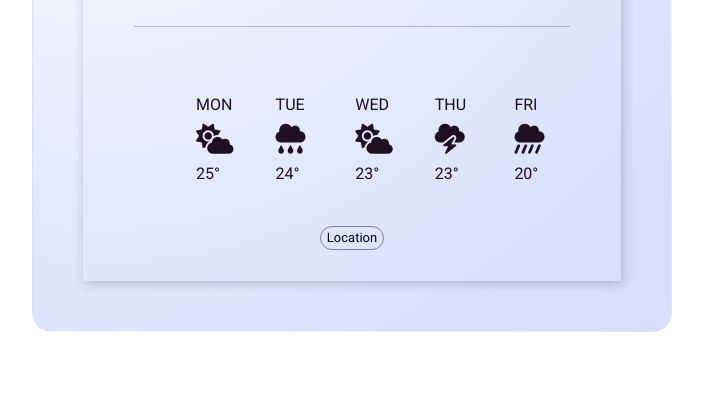
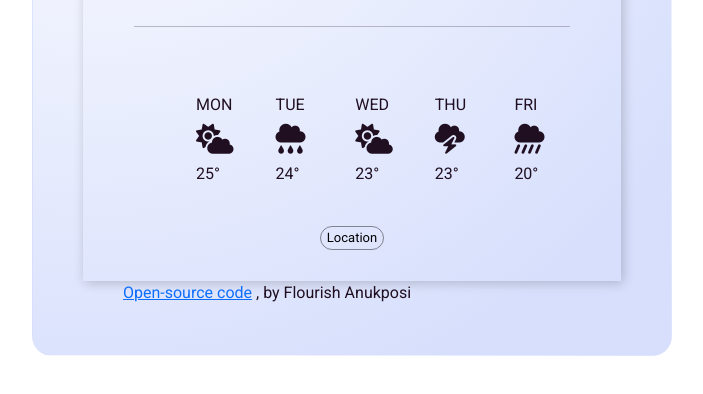
Before and after one commit to Florakposi/my-project-app, a plain HTML site: page index.html in a window 1280 px wide. Shown: the part 498-892 px from the top of the page, without its empty margins (18-721 px from the left). Drawn offline with nearby package versions, Linux system fonts and the light colour scheme; files that its build step writes are made by us from their sources; no server answers; files whose address does not match are found by name.

Commit message:
Added a footer element linking to source

```diff
--- a/index.html
+++ b/index.html
@@ -118,6 +118,11 @@
 
         <button class="more-btn" id="location-btn">Location</button>
       </section>
+      <footer class="source">
+        <a href="https://github.com/Florakposi/my-project-app">Open-source code</a>
+        , by Flourish Anukposi
+      </footer>
+
     </div>
     <script src="src/script.js"></script>
   </body>
```
